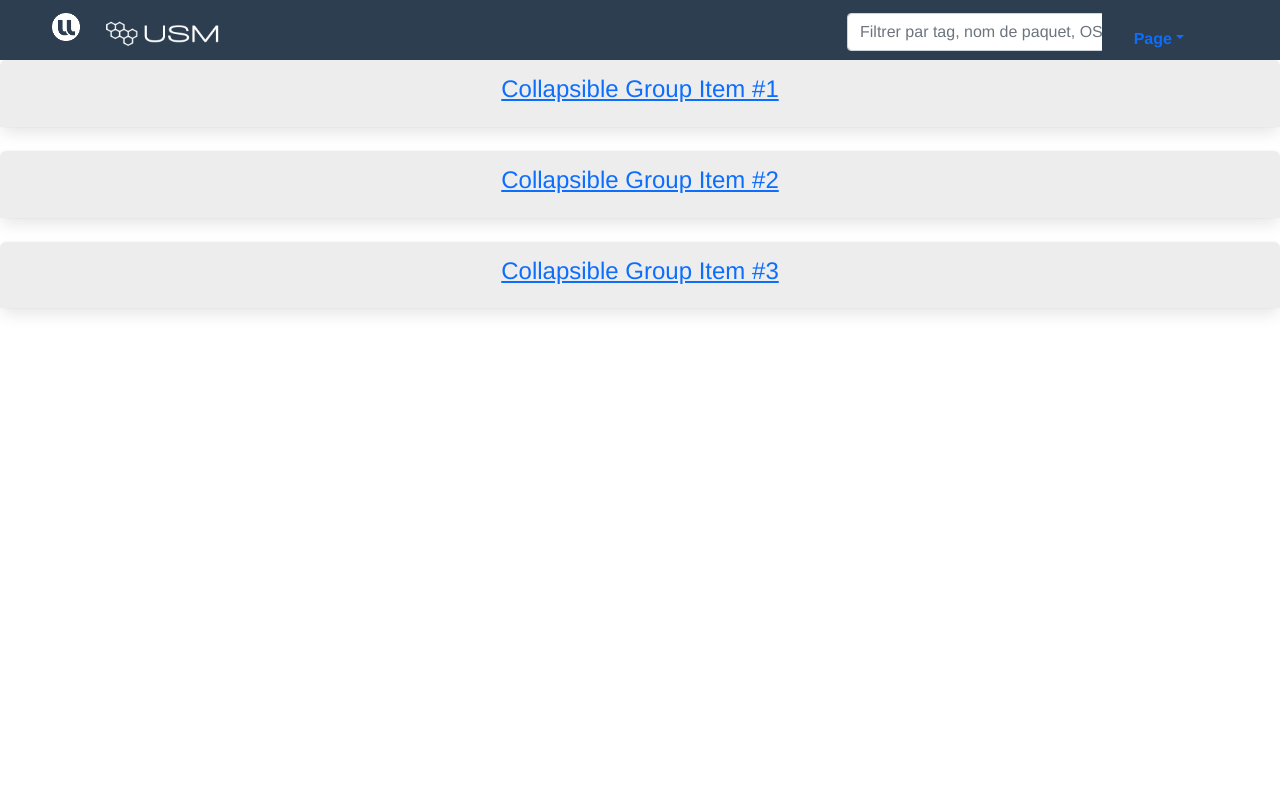
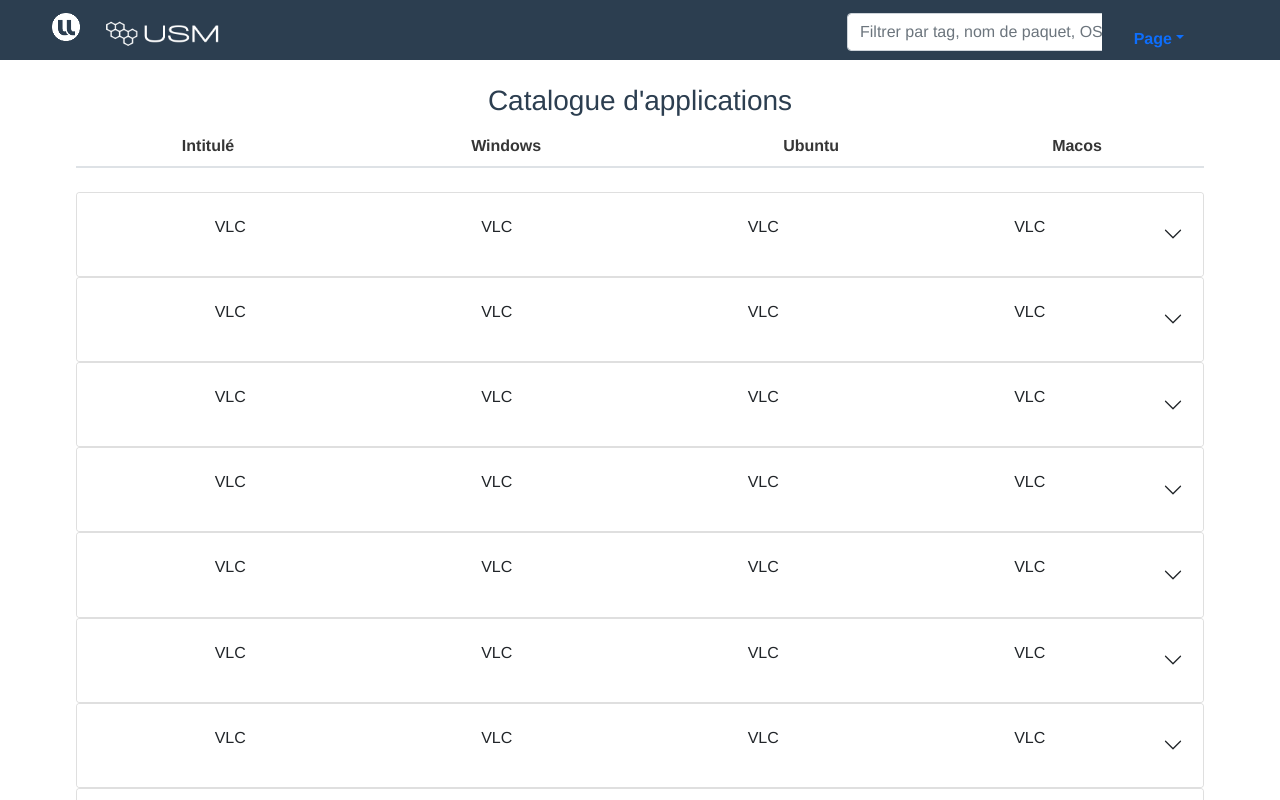
Before and after one commit to acai0/testsBootstrap, a Vue app: page /collapse in a window 1280 px wide. Shown: the top 800 px of the page. Built offline with nearby package versions, Linux system fonts and the light colour scheme.

Commit message:
bug tab collapse

```diff
--- a/public/index.html
+++ b/public/index.html
@@ -38,14 +38,10 @@
       integrity="sha384-MrcW6ZMFYlzcLA8Nl+NtUVF0sA7MsXsP1UyJoMp4YLEuNSfAP+JcXn/tWtIaxVXM"
       crossorigin="anonymous"
     ></script>
+
     <script
-      src="https://cdn.jsdelivr.net/npm/@popperjs/core@2.9.2/dist/umd/popper.min.js"
-      integrity="sha384-IQsoLXl5PILFhosVNubq5LC7Qb9DXgDA9i+tQ8Zj3iwWAwPtgFTxbJ8NT4GN1R8p"
-      crossorigin="anonymous"
-    ></script>
-    <script
-      src="https://cdn.jsdelivr.net/npm/bootstrap@5.0.2/dist/js/bootstrap.min.js"
-      integrity="sha384-cVKIPhGWiC2Al4u+LWgxfKTRIcfu0JTxR+EQDz/bgldoEyl4H0zUF0QKbrJ0EcQF"
+      src="https://cdn.jsdelivr.net/npm/popper.js@1.16.1/dist/umd/popper.min.js"
+      integrity="sha384-9/reFTGAW83EW2RDu2S0VKaIzap3H66lZH81PoYlFhbGU+6BZp6G7niu735Sk7lN"
       crossorigin="anonymous"
     ></script>
   </head>
--- a/src/main.js
+++ b/src/main.js
@@ -17,6 +17,9 @@
 
 Vue.config.productionTip = false;
 
+// Activation du mode de performance
+Vue.config.performance = true;
+
 /* Pour pouvoir utiliser Navigation sur le projet */
 Vue.component('Navigation', ()=>import('@/components/Navigation.vue'));
 
--- a/src/views/Accordiontest.vue
+++ b/src/views/Accordiontest.vue
@@ -2,7 +2,7 @@
     <div class="header">
         <br> </br>
           <h4>Catalogue d'applications</h4>
-<div class="container">
+<div class="container" id="myTable">
 
       <div class="accordion" id="accordionFlushExample">
         <div class="accordion-item">
@@ -140,7 +140,7 @@
           </div>
         </div>
         <div class="accordion-item">
-          <h2 class="accordion-header" id="myTable">
+          <h2 class="accordion-header" >
             <button
               class="accordion-button collapsed"
               type="button"
--- a/src/views/Collapse.vue
+++ b/src/views/Collapse.vue
@@ -1,46 +1,135 @@
 <template>
-<div class="panel-group" id="accordion">
-  <div class="panel panel-default">
-    <div class="panel-heading">
-      <h4 class="panel-title">
-        <a data-toggle="collapse" data-parent="#accordion" href="#collapseOne">
-          Collapsible Group Item #1
-        </a>
-      </h4>
-    </div>
-    <div id="collapseOne" class="panel-collapse collapse in">
-      <div class="panel-body">
-        Anim pariatur cliche reprehenderit, enim eiusmod high life accusamus terry richardson ad squid. 3 wolf moon officia aute, non cupidatat skateboard dolor brunch. Food truck quinoa nesciunt laborum eiusmod. Brunch 3 wolf moon tempor, sunt aliqua put a bird on it squid single-origin coffee nulla assumenda shoreditch et. Nihil anim keffiyeh helvetica, craft beer labore wes anderson cred nesciunt sapiente ea proident. Ad vegan excepteur butcher vice lomo. Leggings occaecat craft beer farm-to-table, raw denim aesthetic synth nesciunt you probably haven't heard of them accusamus labore sustainable VHS.
+  <div class="container">
+    <br />
+    <h3>Catalogue d'applications</h3>
+
+    <table class="table">
+      <thead>
+        <tr>
+          <th>Intitulé</th>
+          <th>Windows</th>
+          <th>Ubuntu</th>
+          <th>Macos</th>
+        </tr>
+      </thead>
+    </table>
+    <div v-for="index in 800">
+      <div class="accordion" id="accordionFlushExample">
+        <div class="accordion-item">
+          <h2 class="accordion-header" id="myTable">
+            <button
+              :id="'b' + index + 'b'"
+              class="accordion-button collapsed"
+              type="button"
+              data-bs-toggle="collapse"
+              v-bind:data-bs-target="'#a' + index"
+              v-bind:aria-controls="index"
+              aria-expanded="false"
+              v-on:click="afficheTab()"
+            >
+              <!-- <strong>{{ index }} </strong> VLC -->
+              <table class="table table-borderless">
+                <tbody>
+                  <tr>
+                    <td>VLC</td>
+                    <td>VLC</td>
+                    <td>VLC</td>
+                    <td>VLC</td>
+                  </tr>
+                </tbody>
+              </table>
+            </button>
+          </h2>
+          <div
+            v-bind:id="'a' + index"
+            class="accordion-collapse collapse"
+            :aria-labelledby="'a' + index"
+            data-bs-parent="#accordionFlushExample"
+          >
+            <div class="accordion-body">
+              <div v-html="tab"></div>
+            </div>
+          </div>
+        </div>
       </div>
     </div>
   </div>
-  <div class="panel panel-default">
-    <div class="panel-heading">
-      <h4 class="panel-title">
-        <a data-toggle="collapse" data-parent="#accordion" href="#collapseTwo">
-          Collapsible Group Item #2
-        </a>
-      </h4>
-    </div>
-    <div id="collapseTwo" class="panel-collapse collapse">
-      <div class="panel-body">
-        Anim pariatur cliche reprehenderit, enim eiusmod high life accusamus terry richardson ad squid. 3 wolf moon officia aute, non cupidatat skateboard dolor brunch. Food truck quinoa nesciunt laborum eiusmod. Brunch 3 wolf moon tempor, sunt aliqua put a bird on it squid single-origin coffee nulla assumenda shoreditch et. Nihil anim keffiyeh helvetica, craft beer labore wes anderson cred nesciunt sapiente ea proident. Ad vegan excepteur butcher vice lomo. Leggings occaecat craft beer farm-to-table, raw denim aesthetic synth nesciunt you probably haven't heard of them accusamus labore sustainable VHS.
-      </div>
-    </div>
-  </div>
-  <div class="panel panel-default">
-    <div class="panel-heading">
-      <h4 class="panel-title">
-        <a data-toggle="collapse" data-parent="#accordion" href="#collapseThree">
-          Collapsible Group Item #3
-        </a>
-      </h4>
-    </div>
-    <div id="collapseThree" class="panel-collapse collapse">
-      <div class="panel-body">
-        Anim pariatur cliche reprehenderit, enim eiusmod high life accusamus terry richardson ad squid. 3 wolf moon officia aute, non cupidatat skateboard dolor brunch. Food truck quinoa nesciunt laborum eiusmod. Brunch 3 wolf moon tempor, sunt aliqua put a bird on it squid single-origin coffee nulla assumenda shoreditch et. Nihil anim keffiyeh helvetica, craft beer labore wes anderson cred nesciunt sapiente ea proident. Ad vegan excepteur butcher vice lomo. Leggings occaecat craft beer farm-to-table, raw denim aesthetic synth nesciunt you probably haven't heard of them accusamus labore sustainable VHS.
-      </div>
-    </div>
-  </div>
-</div>
 </template>
+<script>
+import { ref, onMounted } from "vue";
+export default {
+  data: function () {
+    return {
+      tab: ` <h2>
+      Alice
+      </h2>`,
+    };
+  },
+  mounted() {
+    // console.log(this.$ref.b1b);
+    // this.$ref.b1b.id
+  },
+  methods: {
+    afficheTab() {
+      var tableau = `  <table class="table table-condensed">
+              <tr>
+                <th>OS</th>
+                <th>Paquet</th>
+                <th>Version</th>
+                <th>Option</th>
+                <th>Ensure</th>
+              </tr>
+              <tr>
+                <td>
+                  <i
+                    class="bi bi-windows"
+                    v-b-popover.hover.top="'Windows'"
+                  ></i>
+                </td>
+                <td>chrome</td>
+                <td><i class="bi bi-unlock-fill" v-b-popover.hover.top="'Version maintenue'"/>102.0.5005.63</td>
+                <td><code>[--param --verbs]</code></td>
+                <td><code>present</code></td>
+              </tr>
+
+              <tr>
+                <td>
+                  <i
+                    class="bi bi-box2-fill"
+                    v-b-popover.hover.top="'Ubuntu'"
+                  ></i>
+                </td>
+                <td>chrome</td>
+                <td> <i class="bi bi-arrow-repeat" v-b-popover.hover.top="'Mise à jour automatique'"/>102.0.5005.63</td>
+                <td></td>
+                <td><code>latest</code></td>
+              </tr>
+
+              <tr>
+                <td>
+                  <i class="bi bi-apple" v-b-popover.hover.top="'MacOS'"></i>
+                </td>
+                <td>chrome</td>
+                <td> <i class="bi bi-lock-fill" v-b-popover.hover.top="'Version non maintenue'"/>102.0.5005.61</td>
+                <td></td>
+                <td></td>
+              </tr>
+              </table>`;
+      this.tab = tableau;
+      //console.log(event);
+    },
+  },
+};
+// Pouvoir afficher un tableau seulement quand on clique, le + @click.
+// Avec this.$ref, modifier chaque bouton,  méthode qui va dessiner le tableau
+// CHERCHER valeur dans le dom pour modifier
+</script>
+<style scoped>
+table,
+thead,
+tbody {
+  text-align: center;
+  overflow-y: auto;
+  position: relative;
+}
+</style>
--- a/src/views/Table.vue
+++ b/src/views/Table.vue
@@ -35,7 +35,6 @@
     <b-table
       :items="items"
       :fields="fields"
-      responsive="sm"
       hover
       :filter="keyword"
     >
```
